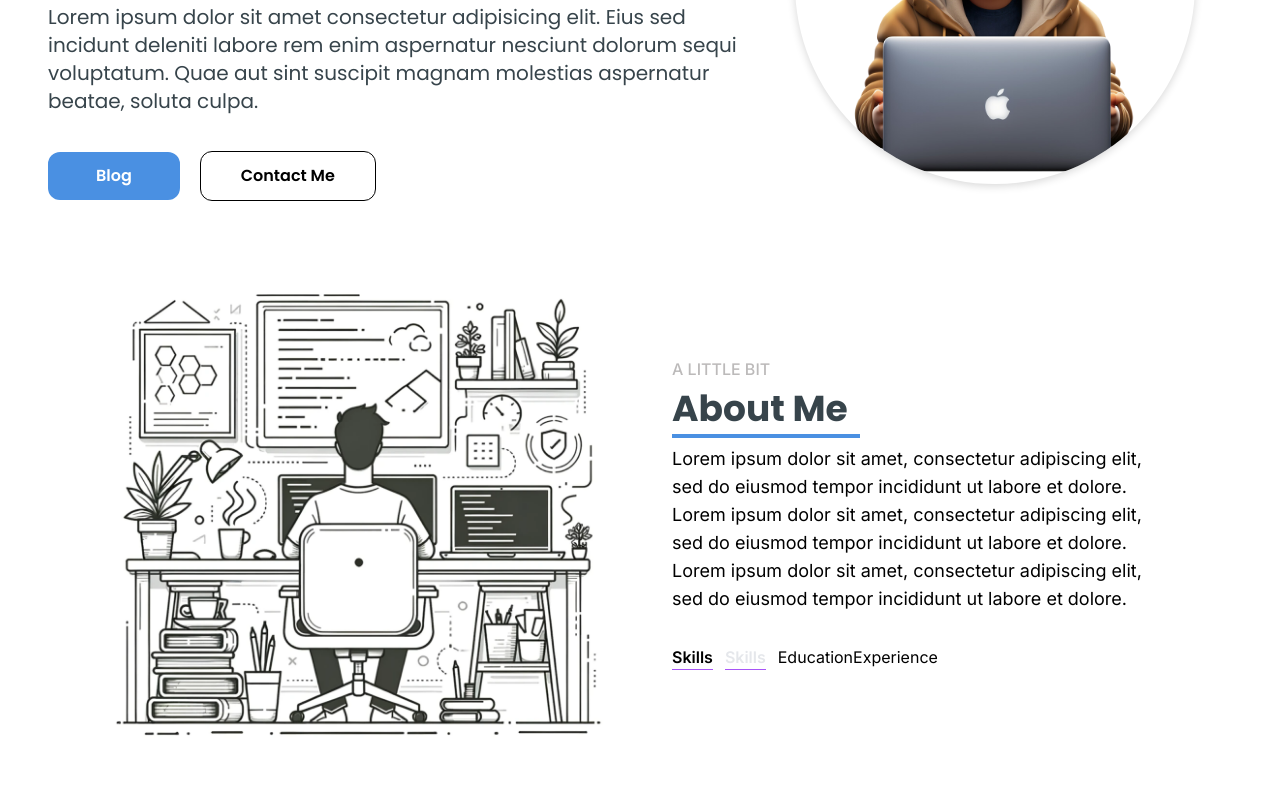
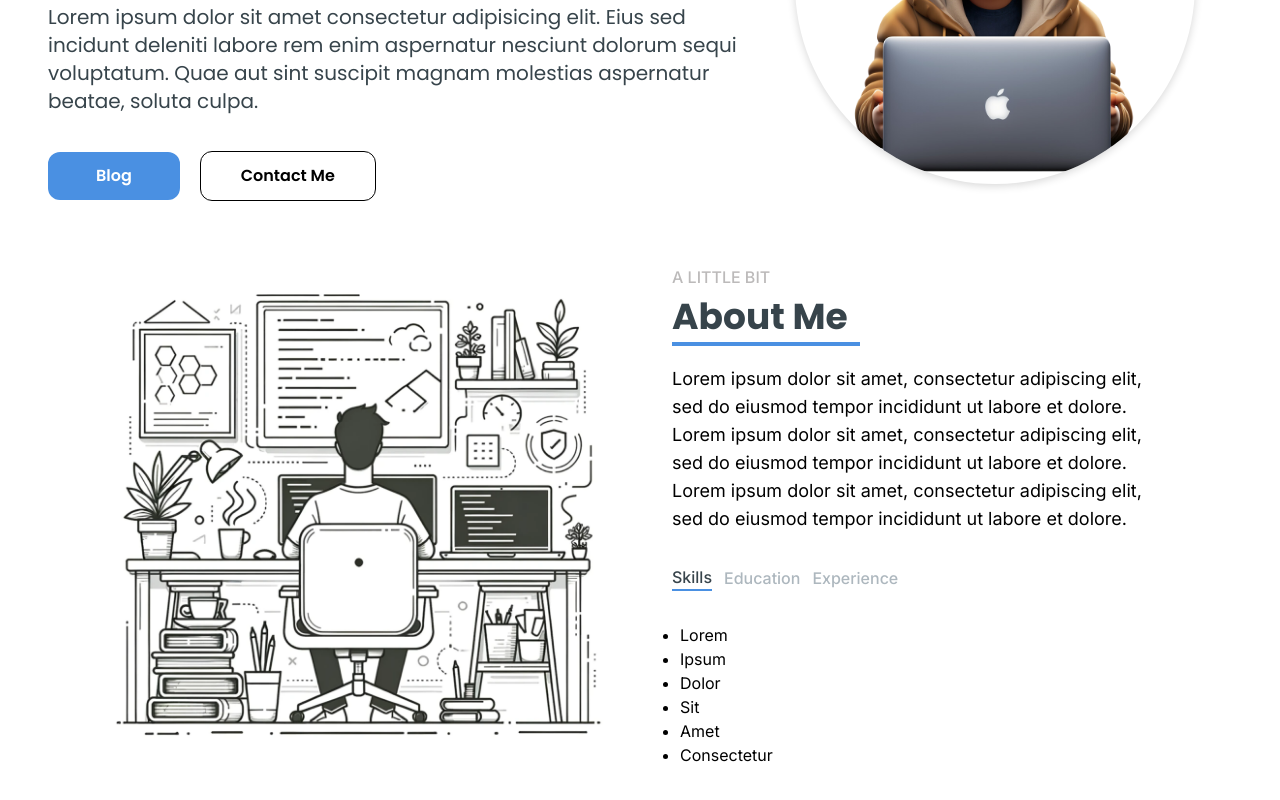
Before and after one commit to lecegues/lecegues-website, a Next.js app in the folder client/: page / in a window 1280 px wide. Shown: the part 346-1146 px from the top of the page. Built offline with nearby package versions, Linux system fonts and the light colour scheme.

Commit message:
Finished "About" Section on Landing Page
- Header
- Paragraph underneath Header
- Tabs with content
    - Tab Component

```diff
--- a/client/app/components/AboutSection.jsx
+++ b/client/app/components/AboutSection.jsx
@@ -3,6 +3,47 @@
 import React, { useState, useTransition } from "react";
 import Image from "next/image";
 import TabButton from "./TabButton";
+
+// Contains information for every tab (content)
+// @TODO should be connected to database
+const TAB_DATA = [
+  {
+    title: "Skills",
+    id: "skills",
+    // @TODO allow user to change in dashboard (DB)
+    content: (
+      <ul className="list-disc pl-2">
+        <li>Lorem</li>
+        <li>Ipsum</li>
+        <li>Dolor</li>
+        <li>Sit</li>
+        <li>Amet</li>
+        <li>Consectetur</li>
+      </ul>
+    ),
+  },
+  {
+    title: "Education",
+    id: "education",
+    content: (
+      <ul className="list-disc pl-2">
+        <li>Adipisicing, Delenti</li>
+        <li>Elit Eius, Sed</li>
+      </ul>
+    ),
+  },
+  {
+    title: "Experience",
+    id: "experience",
+    content: (
+      <ul className="list-disc pl-2">
+        <li>Lorem Ipsum</li>
+        <li>Dolor Sit</li>
+        <li>Amet Consectetur</li>
+      </ul>
+    ),
+  },
+];
 
 const AboutSection = () => {
   // Hold information about which tab is open
@@ -23,10 +64,12 @@ const AboutSection = () => {
     <section className="text-black">
       <div className="md:grid md:grid-cols-2 gap-8 xl:gap-16 items-center py-8 px-4 sm:py-16 xl:px-16">
         {/* First Column (1/2) */}
-        <Image src="/images/about-me.png" width={500} height={500} />
+        <div className="flex flex-col h-full mt-4 md:mt-0">
+          <Image src="/images/about-me.png" width={500} height={500} />
+        </div>
 
         {/* Second Column (2/2) */}
-        <div className="font-sans">
+        <div className="flex flex-col h-full mt-4 md:mt-0 text-left font-sans">
           <p className="text-[#bcbaba] font-medium mb-2"> A LITTLE BIT </p>
           <h2 className="text-4xl font-mono font-bold text-[#37444B] mb-4">
             {" "}
@@ -35,7 +78,7 @@ const AboutSection = () => {
               About Me
             </span>{" "}
           </h2>
-          <p className="text-base lg:text-lg">
+          <p className="text-base lg:text-lg mt-3">
             Lorem ipsum dolor sit amet, consectetur adipiscing elit, sed do
             eiusmod tempor incididunt ut labore et dolore. Lorem ipsum dolor sit
             amet, consectetur adipiscing elit, sed do eiusmod tempor incididunt
@@ -51,11 +94,23 @@ const AboutSection = () => {
               {" "}
               Skills
             </TabButton>
-            <span className="mr-3 font-semibold hover:text-black text-gray-200 border-b border-purple-500">
-              Skills
-            </span>
-            <span>Education</span>
-            <span>Experience</span>
+            <TabButton
+              selectTab={() => handleTabChange("education")}
+              active={tab === "education"}
+            >
+              {" "}
+              Education
+            </TabButton>
+            <TabButton
+              selectTab={() => handleTabChange("experience")}
+              active={tab === "experience"}
+            >
+              {" "}
+              Experience
+            </TabButton>
+          </div>
+          <div className="mt-8">
+            {TAB_DATA.find((t) => t.id === tab).content}
           </div>
         </div>
       </div>
--- a/client/app/components/TabButton.jsx
+++ b/client/app/components/TabButton.jsx
@@ -1,10 +1,10 @@
 import React from 'react'
 
 const TabButton = ({ active, selectTab, children }) => {
-    const buttonClasses = active ? 'text-black border-b border-purple-500' : 'text-[#ADB7BE]'
+    const buttonClasses = active ? 'text-[#37444b] border-b-2 border-[#4a90e2]' : 'text-[#ADB7BE]'
     return (
         <button onClick={selectTab}>
-            <p className={`mr-3 font-semibold ${buttonClasses}`}>
+            <p className={`mr-3 font-medium ${buttonClasses}`}>
                 {children}
             </p>
 
```
